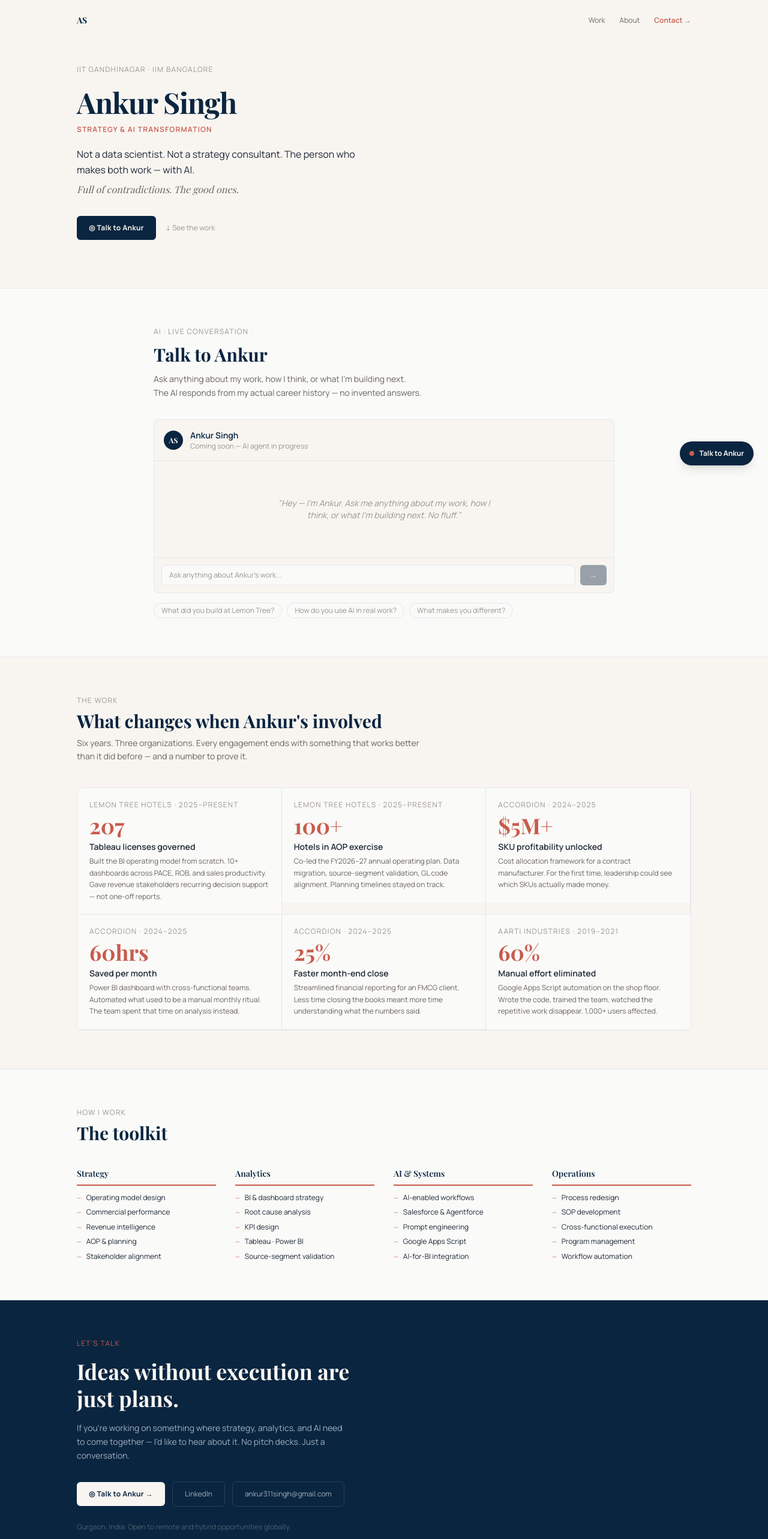
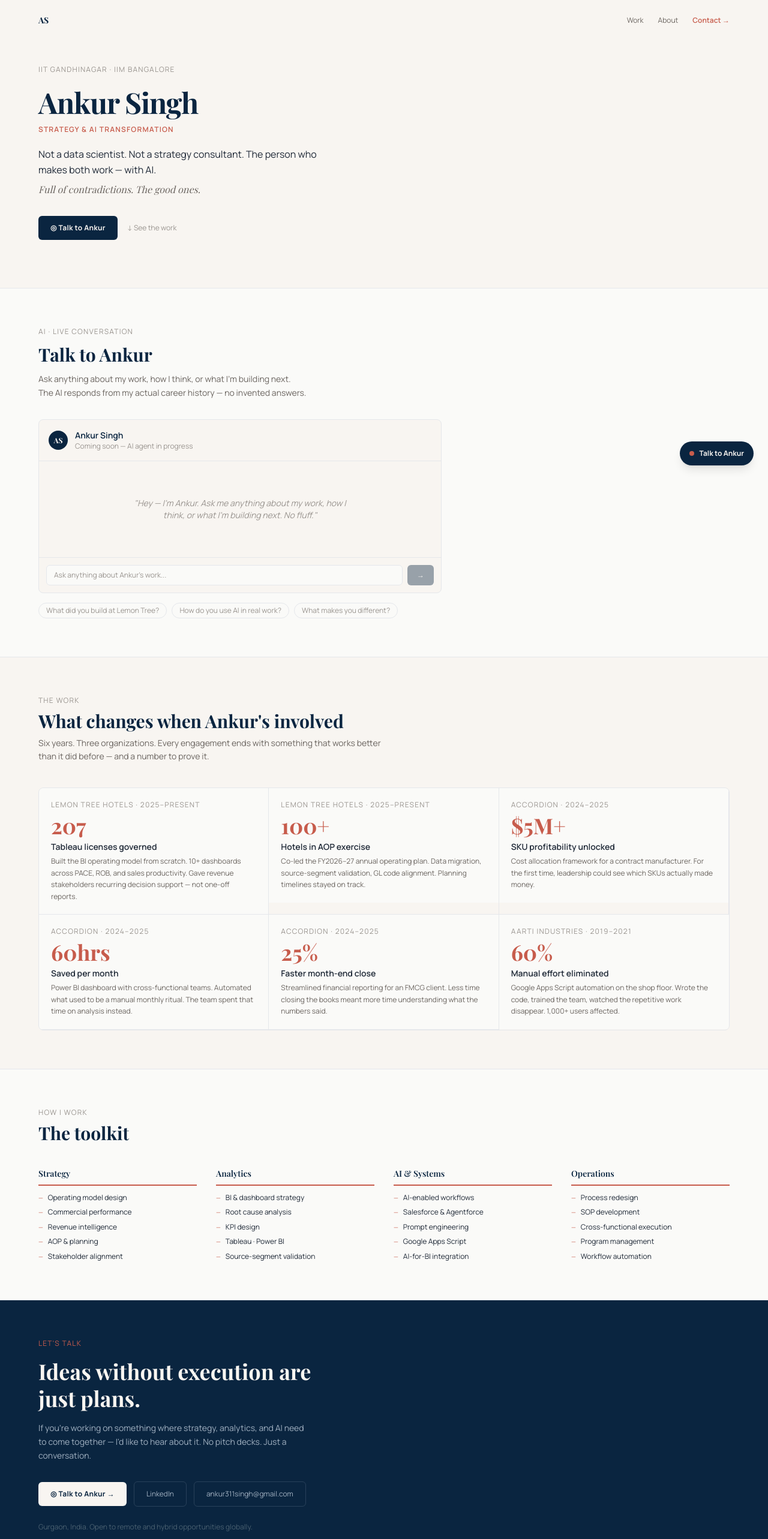
Before and after one commit to ankursingh311/ai-portfolio-template, a Next.js app: page / in a window 1280 px wide. Shown: the top 2566 px of the page at 60% size. Built offline with nearby package versions, Linux system fonts and the light colour scheme; a web font is replaced by a local one.

Commit message:
fix: left-aligned editorial layout, remove centered max-width from hero and nav

```diff
--- a/components/ChatPlaceholder.tsx
+++ b/components/ChatPlaceholder.tsx
@@ -4,10 +4,10 @@
   return (
     <section
       id="chat"
-      className="px-6 sm:px-10 py-16 bg-bg-alt border-y border-grid"
+      className="px-6 sm:px-10 lg:px-16 py-16 bg-bg-alt border-y border-grid"
       aria-label="Talk to Ankur"
     >
-      <div className="max-w-3xl mx-auto">
+      <div className="max-w-2xl">
         <p className="text-xs tracking-widest text-faint uppercase mb-3 font-body">
           AI · Live conversation
         </p>
--- a/components/ContactSection.tsx
+++ b/components/ContactSection.tsx
@@ -6,8 +6,7 @@
 
 export default function ContactSection({ content }: Props) {
   return (
-    <section id="contact" className="px-6 sm:px-10 py-16 bg-navy">
-      <div className="max-w-5xl mx-auto">
+    <section id="contact" className="px-6 sm:px-10 lg:px-16 py-16 bg-navy">
       <p className="text-xs tracking-widest text-terra uppercase font-body mb-4">
         {content.eyebrow}
       </p>
@@ -44,7 +43,6 @@
       <p className="text-xs text-[#4a6070] font-body mt-6 leading-relaxed">
         {content.location}
       </p>
-      </div>
     </section>
   );
 }
--- a/components/ExpertiseMatrix.tsx
+++ b/components/ExpertiseMatrix.tsx
@@ -6,8 +6,7 @@
 
 export default function ExpertiseMatrix({ content }: Props) {
   return (
-    <section className="px-6 sm:px-10 py-16 bg-bg-alt border-b border-grid">
-      <div className="max-w-5xl mx-auto">
+    <section className="px-6 sm:px-10 lg:px-16 py-16 bg-bg-alt border-b border-grid">
       <p className="text-xs tracking-widest text-faint uppercase font-body mb-2">
         {content.sectionEyebrow}
       </p>
@@ -34,7 +33,6 @@
           </div>
         ))}
       </div>
-      </div>
     </section>
   );
 }
--- a/components/HeroSection.tsx
+++ b/components/HeroSection.tsx
@@ -6,8 +6,7 @@
 
 export default function HeroSection({ content }: Props) {
   return (
-    <section className="px-6 sm:px-10 pt-16 pb-20">
-      <div className="max-w-5xl mx-auto">
+    <section className="px-6 sm:px-10 lg:px-16 pt-16 pb-20">
       <p className="text-xs tracking-widest text-faint uppercase mb-4 font-body">
         {content.eyebrow}
       </p>
@@ -37,7 +36,6 @@
           ↓ {content.ctaSecondary}
         </a>
       </div>
-      </div>
     </section>
   );
 }
--- a/components/SiteNav.tsx
+++ b/components/SiteNav.tsx
@@ -1,7 +1,6 @@
 export default function SiteNav() {
   return (
-    <nav className="px-6 sm:px-10 pt-6 pb-0">
-      <div className="max-w-5xl mx-auto flex justify-between items-center">
+    <nav className="px-6 sm:px-10 lg:px-16 pt-6 pb-0 flex justify-between items-center">
       <span
         className="font-display font-bold text-navy text-sm tracking-tight"
         aria-label="Ankur Singh"
@@ -22,7 +21,6 @@
           Contact →
         </a>
       </div>
-      </div>
     </nav>
   );
 }
--- a/components/TransformationLedger.tsx
+++ b/components/TransformationLedger.tsx
@@ -7,8 +7,7 @@
 
 export default function TransformationLedger({ entries }: Props) {
   return (
-    <section id="work" className="px-6 sm:px-10 py-16 border-b border-grid">
-      <div className="max-w-5xl mx-auto">
+    <section id="work" className="px-6 sm:px-10 lg:px-16 py-16 border-b border-grid">
       <p className="text-xs tracking-widest text-faint uppercase font-body mb-2">
         The work
       </p>
@@ -30,7 +29,6 @@
           </div>
         ))}
       </div>
-      </div>
     </section>
   );
 }
```
